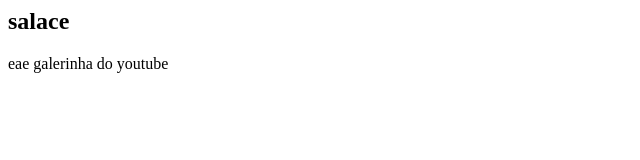
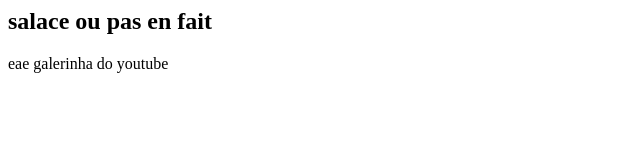
Before and after one commit to PedassoDeBolo/git_curso, a plain HTML site: page index.html in a window 1280 px wide. Shown: the whole page, without its empty margins (0-640 px from the left). Drawn offline with Linux system fonts and the light colour scheme.

Commit message:
Atualisacao de titulo

```diff
--- a/index.html
+++ b/index.html
@@ -3,7 +3,7 @@
 	</head>
 	<body>
 		<h2>
-			salace
+			salace ou pas en fait
 		</h2>
 		<p>
 			eae galerinha do youtube
```
